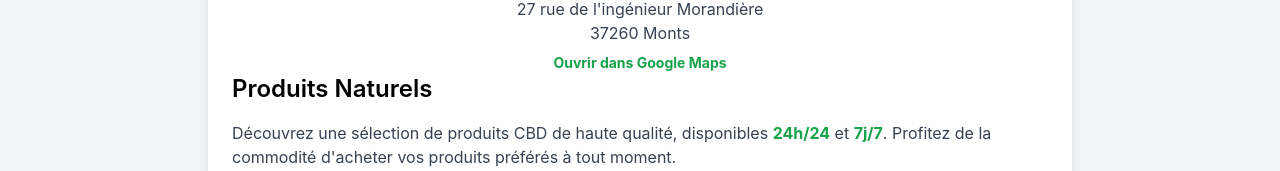
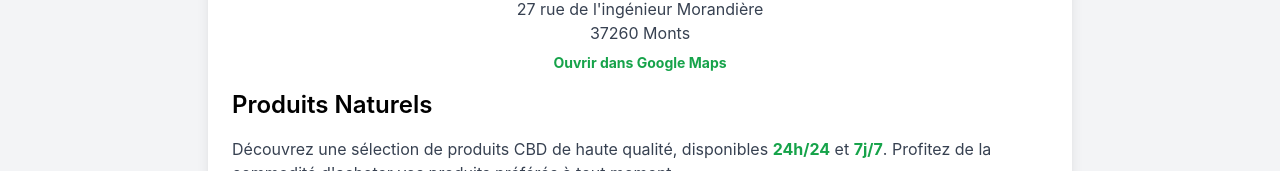
Before and after one commit to organiquement-votre/Sorigny, a React (Create React App) app: page /Organiquement-Votre-Sorigny/distributeur in a window 1280 px wide. Shown: the part 345-516 px from the top of the page. Built offline with nearby package versions, Linux system fonts and the light colour scheme; no server answers.

Commit message:
Ajustement des marges

```diff
--- a/src/Composants/Distributeur.js
+++ b/src/Composants/Distributeur.js
@@ -26,13 +26,13 @@ const Distributeur = () => {
                       </div>
                     </a>
                   </div>
-        <h2 className="text-2xl font-semibold mb-4">Produits Naturels</h2>
+        <h2 className="text-2xl font-semibold my-4">Produits Naturels</h2>
         <p className="text-gray-700 mb-4">
           Découvrez une sélection de produits CBD de haute qualité, disponibles <strong className='text-green-600'>24h/24</strong> et <strong className='text-green-600'>7j/7</strong>.
           Profitez de la commodité d'acheter vos produits préférés à tout moment.
         </p>
         <img
-          src={process.env.PUBLIC_URL + "/images/distributeur.webp"}
+          src={process.env.PUBLIC_URL + "/images/Distributeur.webp"}
           alt="Distributeur Automatique de CBD"
           className="w-full object-contain h-[700px] rounded-lg mt-4"
         />
```
